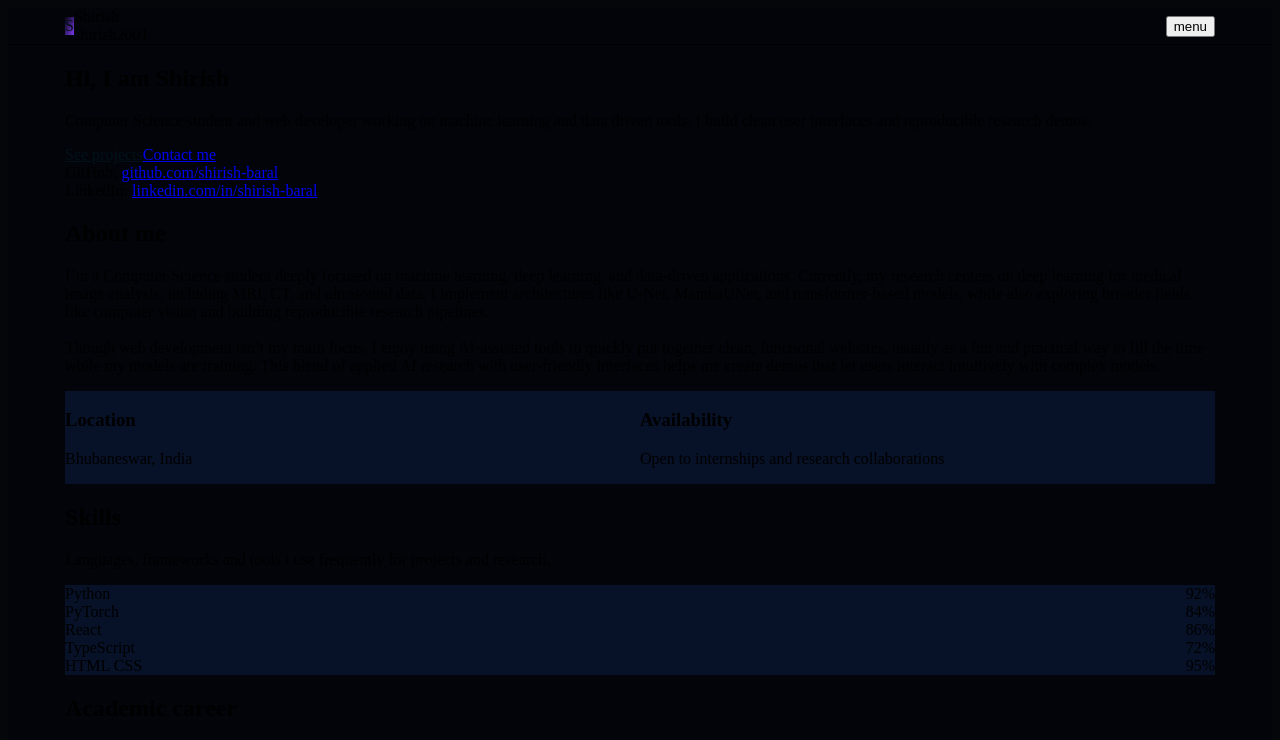
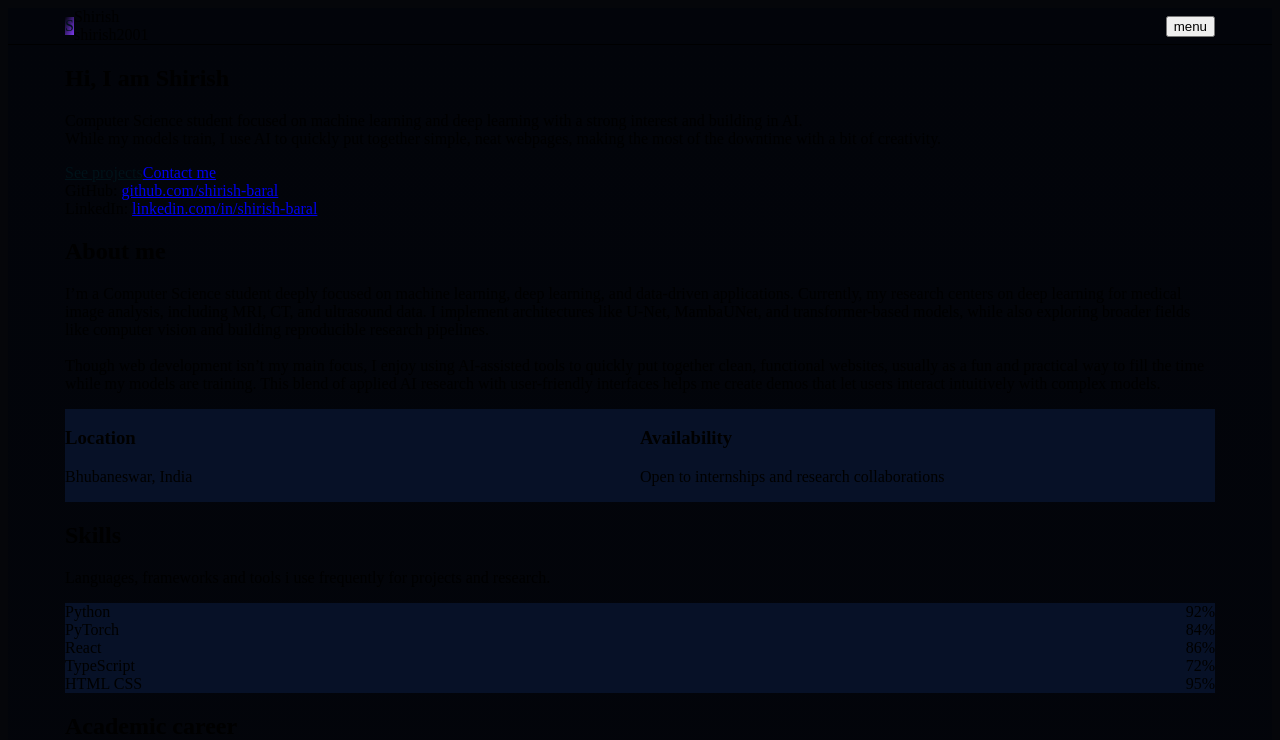
Before and after one commit to shirish-baral/personal-portfolio, a React (Vite) app: page / in a window 1280 px wide. Shown: the top 740 px of the page. Built offline with nearby package versions, Linux system fonts and the light colour scheme.

Commit message:
Update Hero.tsx

```diff
--- a/src/components/Hero.tsx
+++ b/src/components/Hero.tsx
@@ -9,7 +9,8 @@ export default function Hero() {
             Hi, I am <span className="text-accent">Shirish</span>
           </h1>
           <p className="mt-4 text-lg text-slate-300 max-w-3xl">
-            Computer Science student and web developer working on machine learning and data driven tools. I build clean user interfaces and reproducible research demos.
+            Computer Science student focused on machine learning and deep learning with a strong interest and building in AI.<br />
+            While my models train, I use AI to quickly put together simple, neat webpages, making the most of the downtime with a bit of creativity.
           </p>
           <div className="mt-6 flex items-center gap-4">
             <a className="inline-block rounded-lg bg-accent px-5 py-2 text-[#001219] font-semibold" href="#projects">See projects</a>
```
